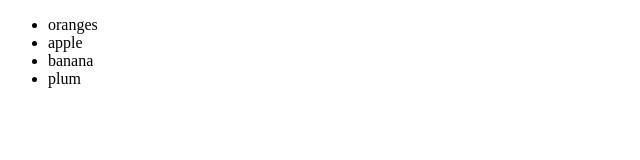
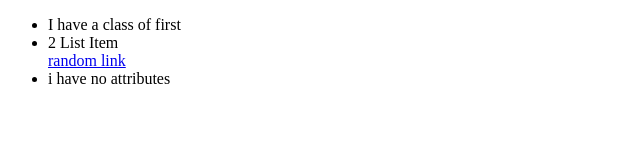
Before and after one commit to ElvisMah/JavaScript-Basics, a plain HTML site: page 10th hour/index.html in a window 1280 px wide. Shown: the whole page, without its empty margins (0-640 px from the left). Drawn offline with Linux system fonts and the light colour scheme.

Commit message:
10th hour second part

```diff
--- a/10th hour/index.html
+++ b/10th hour/index.html
@@ -15,11 +15,30 @@
     <h1>Hello world</h1>
     <h2>Hello People</h2> -->
 
-    <ul id="fruits">
-      <li>oranges</li>
+    <!-- <ul id="fruits">
+      <li class="special">oranges</li>
       <li>apple</li>
       <li>banana</li>
-      <li>plum</li>
+      <li class="special">plum</li>
+      <li class="special last">test</li>
+    </ul> -->
+    <!-- <div>
+      <h2>Hello World</h2>
+      <h2>Hello People</h2>
+    </div> -->
+    <!-- <ul>
+      <li class="first">first</li>
+      <li>dsfgdsfg</li>
+      <li>List item 2</li>
+      <li>List item 3</li>
+      <li id="last">last</li>
+    </ul> -->
+
+    <ul>
+      <li id="first" class="one">I have a class of first</li>
+      <li id="second" class="two">2 List Item</li>
+      <a href="first.html" id="link">random link</a>
+      <li>i have no attributes</li>
     </ul>
 
     <script src="./main.js"></script>
--- a/10th hour/main.js
+++ b/10th hour/main.js
@@ -52,3 +52,84 @@
 // betterItems.forEach(function(i){
 //     console.log(i);
 // });
+
+// getElementsByClassName('className'); // multiple elements
+// node-list = array-like
+// index, length property but not array methods
+
+// const fruits = document.getElementsByClassName('special');
+
+// console.log(fruits);
+// fruits[0].style.color= 'orange';
+
+// querySelector('any css'); selects single(first element)
+// querySelectorAll('any css'); selects all and ou can user forEach
+
+// const fruits = document.querySelector('.special');
+
+// console.log(fruits);
+// fruits.style.color='orange';
+
+// const lastChild = document.querySelector('li:last-child');
+// lastChild.style.color="blue"
+
+// const list = document.querySelectorAll('.special');
+// console.log(list);
+
+// list.forEach(function(item){
+//     console.log(item);
+//     item.style.color = 'pink'
+// })
+
+// childNodes -returns all childNodes including whitespace which is treated as text
+
+// const fruits = document.querySelector('#fruits');
+// console.log(fruits);
+
+// // children
+// const allChildren = fruits.lastChild;
+// console.log(allChildren);
+
+// Parent Element you can chain
+// const heading2 = document.querySelector('h2');
+// console.log(heading2.parentElement);
+
+// const bg = heading2.parentElement;
+// bg.style.backgroundColor = 'orange';
+
+// previousSibling
+// nextSibling
+// return whitespace
+
+// const first = document.querySelector('.first')
+// first.style.color = 'orange';
+
+// const second = first.nextSibling.nextSibling;
+// second.style.color = 'red';
+// console.log(second);
+
+// getAttribute
+// setAttribute
+
+// const first = document.querySelector('.first');
+// const classValue = first.getAttribute('id');
+// console.log(classValue);
+
+// const link = document.getElementById('link');
+
+// const pants = link.nextElementSibling;
+// pants.setAttribute('class', 'soccer');
+
+// className - can be overwritten by accident
+// classList - to add class
+
+let first = document.getElementById('first');
+let second = document.getElementById('second');
+
+const classValue = first.className;
+console.log(classValue);
+
+first.className = 'first dshgkldfjsg';
+
+second.classList.add('bla', 'gdfg');
+second.classList.remove('bla');
```
